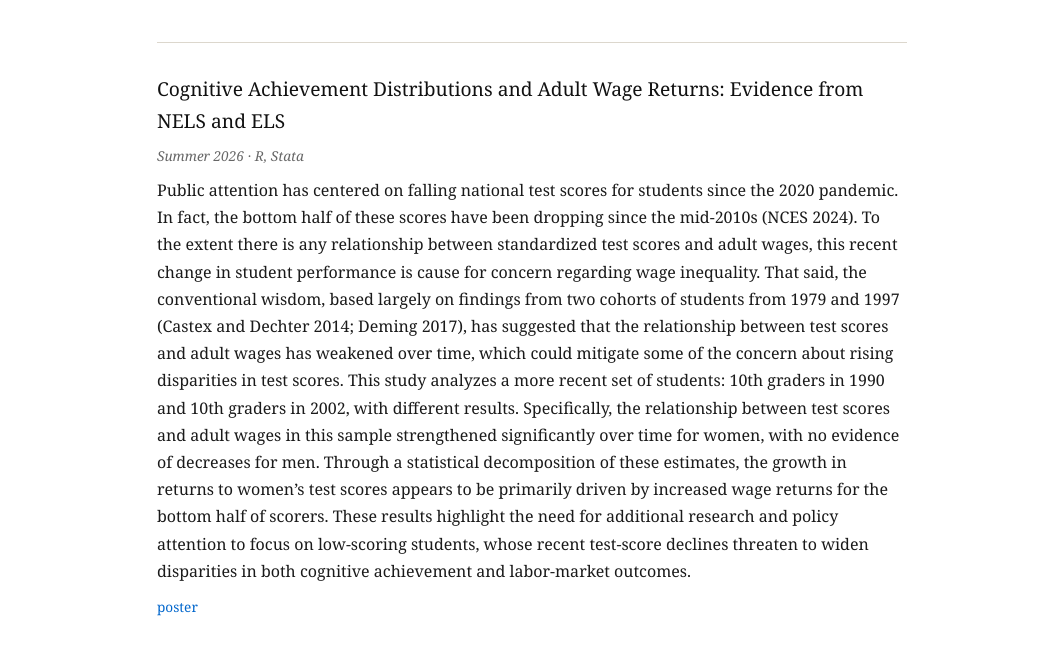
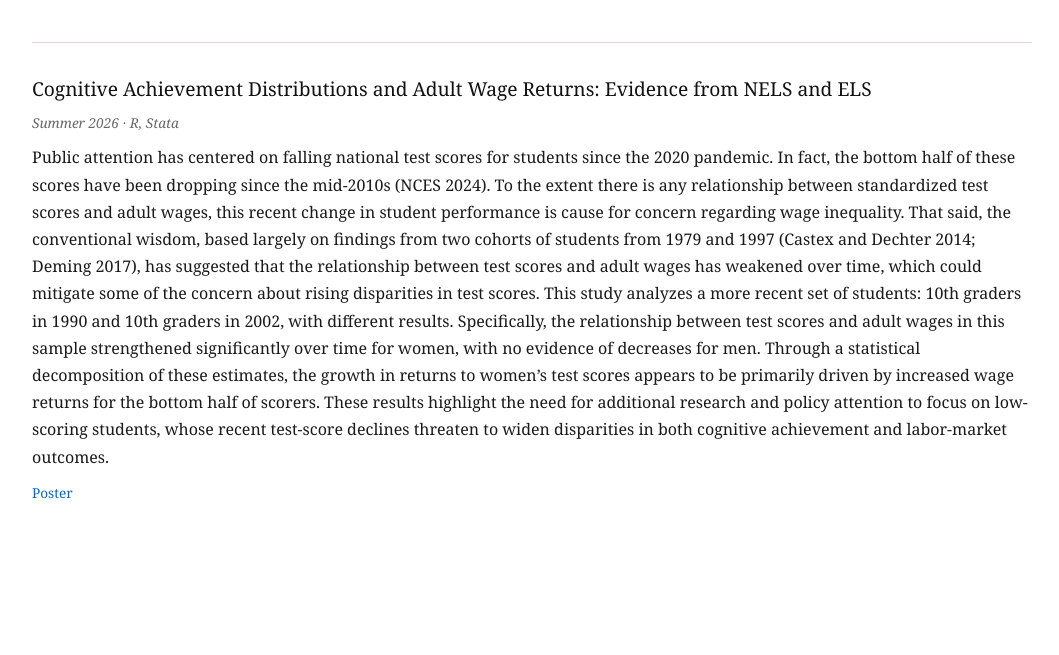
Before and after one commit to gregorypark/gregorypark.github.io, a plain HTML site: page research.html in a window 1280 px wide. Shown: the part 143-798 px from the top of the page, without its empty margins (108-1167 px from the left). Drawn offline with Linux system fonts and the light colour scheme.

Commit message:
Update research.html

```diff
--- a/research.html
+++ b/research.html
@@ -7,7 +7,7 @@
     <style>
         body{
             font-family:Georgia, 'Times New Roman', Times, serif;
-            max-width:750px;
+            max-width:1000px;
             margin:0 auto;
             padding:0 40px 60px;
             line-height:1.7;
@@ -98,7 +98,7 @@
                 Public attention has centered on falling national test scores for students since the 2020 pandemic. In fact, the bottom half of these scores have been dropping since the mid-2010s (NCES 2024). To the extent there is any relationship between standardized test scores and adult wages, this recent change in student performance is cause for concern regarding wage inequality. That said, the conventional wisdom, based largely on findings from two cohorts of students from 1979 and 1997 (Castex and Dechter 2014; Deming 2017), has suggested that the relationship between test scores and adult wages has weakened over time, which could mitigate some of the concern about rising disparities in test scores. This study analyzes a more recent set of students: 10th graders in 1990 and 10th graders in 2002, with different results. Specifically, the relationship between test scores and adult wages in this sample strengthened significantly over time for women, with no evidence of decreases for men. Through a statistical decomposition of these estimates, the growth in returns to women’s test scores appears to be primarily driven by increased wage returns for the bottom half of scorers. These results highlight the need for additional research and policy attention to focus on low-scoring students, whose recent test-score declines threaten to widen disparities in both cognitive achievement and labor-market outcomes.
             </p>
             <div class="project-links">
-                <a href="Park_SRI_Poster.pdf" target="_blank">poster</a>
+                <a href="Park_SRI_Poster.pdf" target="_blank">Poster</a>
                 <!-- <a href="#" target="_blank">code</a> -->
             </div>
         </section>
```
